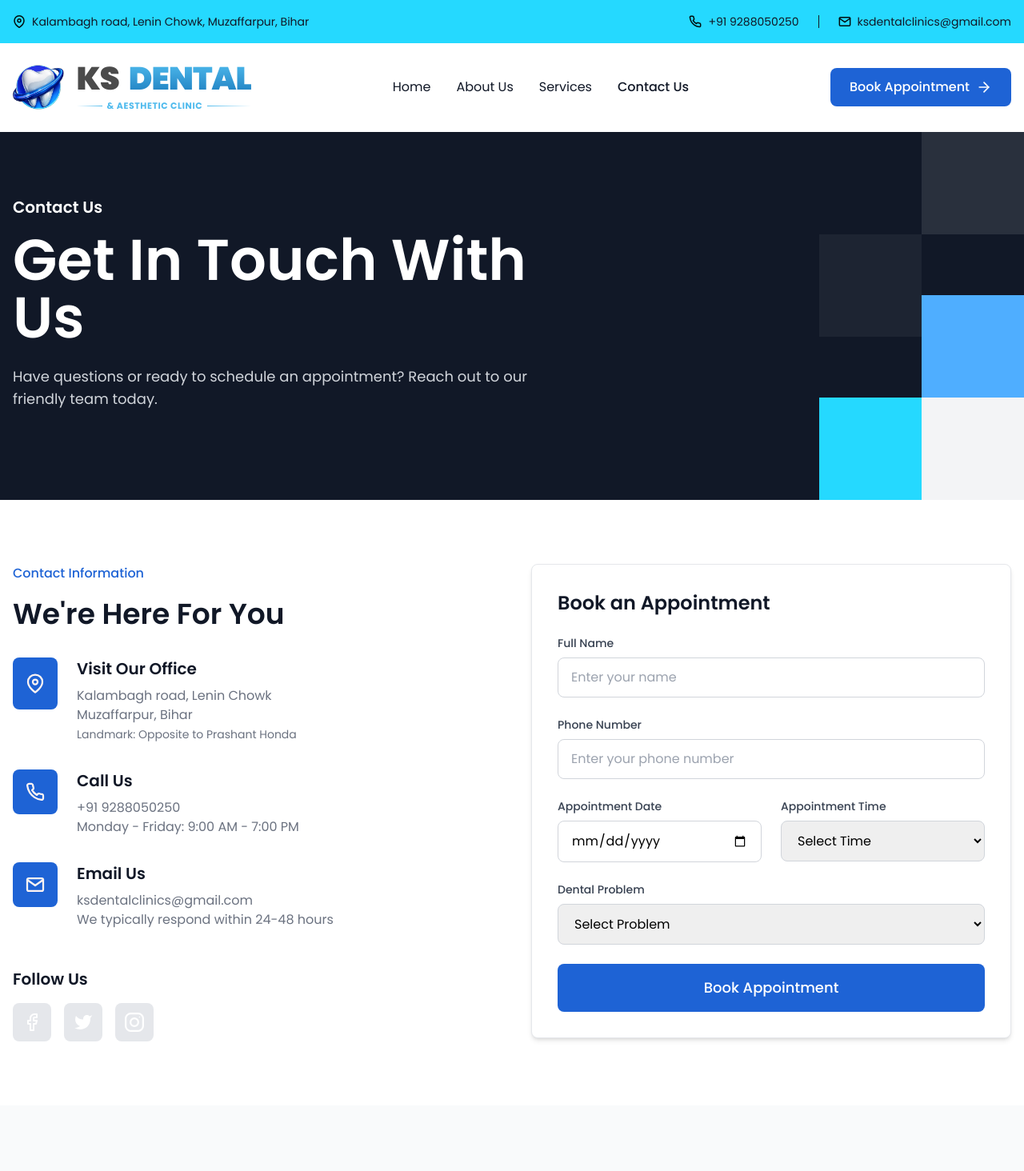
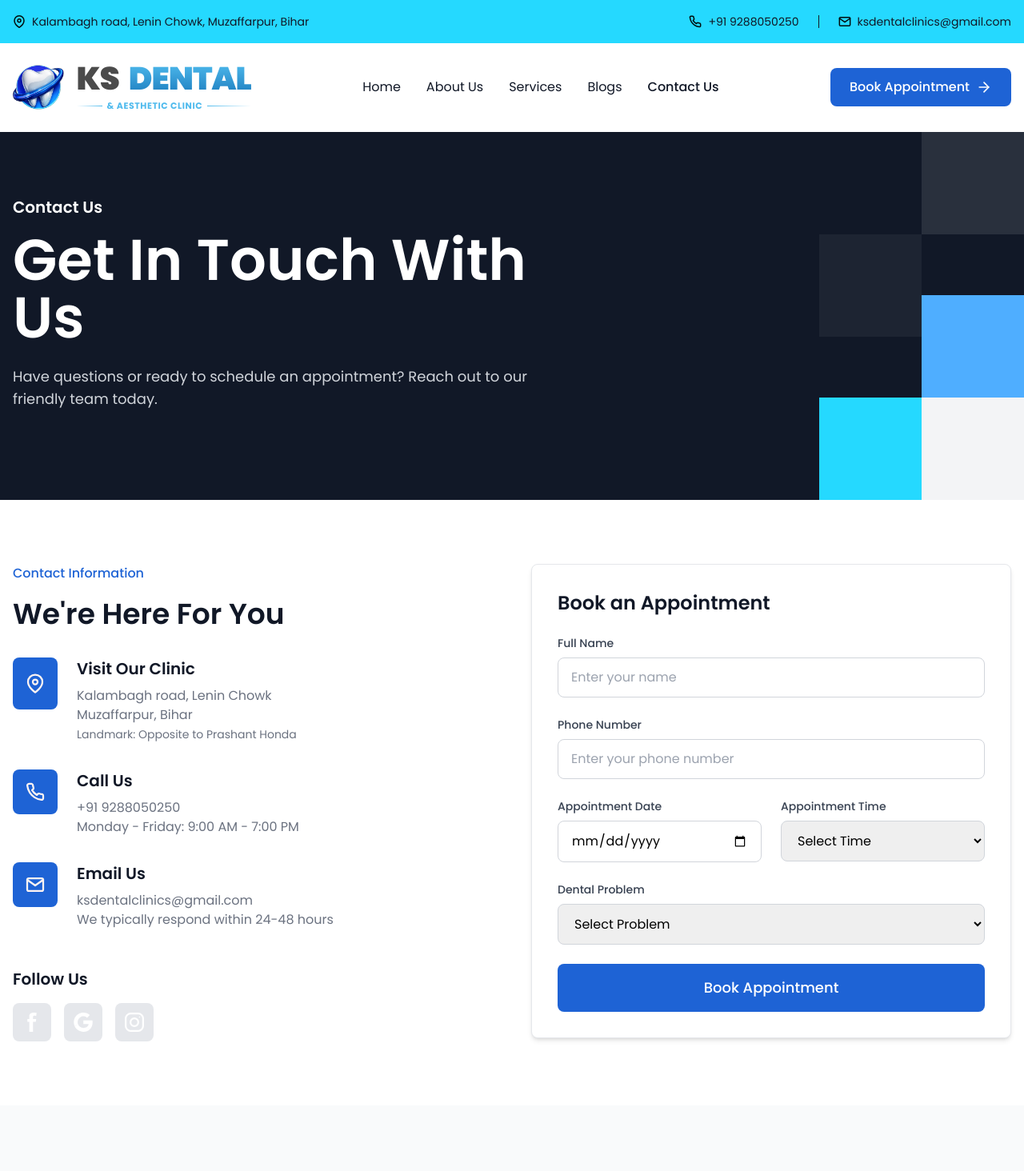
Before and after one commit to Nityom/dental-template, a Next.js app: page /contact in a window 1280 px wide. Shown: the top 1464 px of the page at 80% size. Built offline with nearby package versions, Linux system fonts and the light colour scheme.

Commit message:
feat: Add About Us and Contact Us pages, along with common Header and Footer components and social media icons.

```diff
--- a/src/app/about/page.jsx
+++ b/src/app/about/page.jsx
@@ -49,7 +49,7 @@ export default function AboutPage() {
                 The Journey of KS Dental & Aesthetic Clinic
               </h2>
               <p className="text-gray-500 text-base md:text-lg mb-4 md:mb-6 leading-relaxed">
-                Founded in 2008, KS Dental & Aesthetic Clinic began with a simple vision: to make quality dental care accessible and comfortable for all. Dr. Sarah Mitchell started her practice in a small office with just two dental chairs and a passion for changing how people experience dental visits.
+                Founded in 2008, KS Dental & Aesthetic Clinic began with a simple vision: to make quality dental care accessible and comfortable for all. Dr. Sarah Mitchell started her practice in a small clinic with just two dental chairs and a passion for changing how people experience dental visits.
               </p>
               <p className="text-gray-500 text-base md:text-lg mb-6 md:mb-8 leading-relaxed">
                 Today, we've grown into a state-of-the-art facility with multiple specialized dentists, but our core mission remains the same - to provide personalized, gentle dental care in a relaxed environment where patients feel valued and respected.
--- a/src/app/contact/page.jsx
+++ b/src/app/contact/page.jsx
@@ -8,11 +8,12 @@ import ScrollToTop from '@/components/ui/ScrollToTop';
 import Image from 'next/image';
 import ContactForm from '@/components/common/ContactForm';
 
-export default function ContactPage() {  return (
+export default function ContactPage() {
+  return (
     <div className="min-h-screen bg-white">
       <Header />
       <ScrollToTop />
-        {/* Hero Section */}
+      {/* Hero Section */}
       <section className="bg-gray-900 text-white py-12 md:py-16 lg:py-20 relative overflow-hidden">
         <div className="max-w-7xl mx-auto px-4 relative z-10">
           <div className="max-w-2xl">
@@ -55,7 +56,7 @@ export default function ContactPage() {  return (
                     />
                   </div>
                   <div>
-                    <h3 className="text-xl font-semibold text-gray-900 mb-2">Visit Our Office</h3>
+                    <h3 className="text-xl font-semibold text-gray-900 mb-2">Visit Our Clinic</h3>
                     <p className="text-gray-500">
                       Kalambagh road, Lenin Chowk<br />
                       Muzaffarpur, Bihar<br />
@@ -106,12 +107,12 @@ export default function ContactPage() {  return (
               <div>
                 <h3 className="text-xl font-semibold text-gray-900 mb-4">Follow Us</h3>
                 <div className="flex gap-4">
-                  <div className="bg-gray-200 p-3 rounded-lg hover:bg-[#1E63D5] hover:text-white transition-colors cursor-pointer">
-                    <Image src="/images/img_facebook.svg" alt="Facebook" width={24} height={24} />
-                  </div>
-                  <div className="bg-gray-200 p-3 rounded-lg hover:bg-[#1E63D5] hover:text-white transition-colors cursor-pointer">
-                    <Image src="/images/img_twitter.svg" alt="Twitter" width={24} height={24} />
-                  </div>
+                  <a href="#" target="_blank" rel="noopener noreferrer" className="bg-gray-200 p-3 rounded-lg hover:bg-[#1E63D5] hover:text-white transition-colors cursor-pointer">
+                    <Image src="/images/facebook.svg" alt="Facebook" width={24} height={24} />
+                  </a>
+                  <a href="https://share.google/0e4f22cWCpQTiLwt6" target="_blank" rel="noopener noreferrer" className="bg-gray-200 p-3 rounded-lg hover:bg-[#1E63D5] hover:text-white transition-colors cursor-pointer">
+                    <Image src="/images/google.svg" alt="Google" width={24} height={24} />
+                  </a>
                   <a href="https://www.instagram.com/ksdentalaesthetic" target="_blank" rel="noopener noreferrer" className="bg-gray-200 p-3 rounded-lg hover:bg-[#1E63D5] hover:text-white transition-colors cursor-pointer">
                     <Image src="/images/img_icon_02.svg" alt="Instagram" width={24} height={24} />
                   </a>
@@ -128,11 +129,11 @@ export default function ContactPage() {  return (
             </div>
           </div>
         </div>
-      </section>      {/* Office Hours Section */}
+      </section>      {/* Clinic Hours Section */}
       <section className="py-12 md:py-16 lg:py-20 bg-gray-50">
         <div className="max-w-7xl mx-auto px-4">
           <div className="text-center mb-16">
-            <p className="text-[#1E63D5] font-medium mb-4">Office Hours</p>
+            <p className="text-[#1E63D5] font-medium mb-4">Clinic Hours</p>
             <h2 className="text-4xl font-semibold text-gray-900 mb-6 leading-tight">
               When You Can Visit Us
             </h2>
@@ -229,7 +230,7 @@ export default function ContactPage() {  return (
           </div>
         </div>
       </section>
-        {/* FAQ Section */}
+      {/* FAQ Section */}
       <section className="py-12 md:py-16 lg:py-20 bg-gray-50">
         <div className="max-w-7xl mx-auto px-4">
           <div className="text-center mb-16">
@@ -247,11 +248,11 @@ export default function ContactPage() {  return (
               {[
                 {
                   question: "How do I schedule an appointment?",
-                  answer: "You can schedule an appointment by calling our office, using the contact form on our website, or sending us an email. We'll respond to your request as soon as possible to confirm your appointment time."
+                  answer: "You can schedule an appointment by calling our clinic, using the contact form on our website, or sending us an email. We'll respond to your request as soon as possible to confirm your appointment time."
                 },
                 {
                   question: "Do you accept dental insurance?",
-                  answer: "Yes, we accept most major dental insurance plans. Please contact our office to verify that we accept your specific insurance provider and plan."
+                  answer: "Yes, we accept most major dental insurance plans. Please contact our clinic to verify that we accept your specific insurance provider and plan."
                 },
                 {
                   question: "What should I bring to my first appointment?",
--- a/src/components/common/Footer.jsx
+++ b/src/components/common/Footer.jsx
@@ -72,13 +72,15 @@ const Footer = () => {
               className="flex gap-3"
               variants={staggerContainer(0.1, 0)}
             >
+              <Link href="https://share.google/0e4f22cWCpQTiLwt6" target="_blank" rel="noopener noreferrer">
                 <motion.div
                   className="bg-[#1E63D5] p-2 md:p-3 rounded-lg"
                   whileHover={{ scale: 1.1 }}
                   whileTap={{ scale: 0.95 }}
                 >
-                <Image src="/images/img_twitter.svg" alt="Twitter" width={16} height={16} />
+                  <Image src="/images/google.svg" alt="Google" width={16} height={16} />
                 </motion.div>
+              </Link>
               <Link href="https://www.instagram.com/ksdentalaesthetic" target="_blank" rel="noopener noreferrer">
                 <motion.div
                   className="bg-[#1E63D5] p-2 md:p-3 rounded-lg"
@@ -86,6 +88,15 @@ const Footer = () => {
                   whileTap={{ scale: 0.95 }}
                 >
                   <Image src="/images/img_icon_02.svg" alt="Instagram" width={16} height={16} />
+                </motion.div>
+              </Link>
+              <Link href="#" target="_blank" rel="noopener noreferrer">
+                <motion.div
+                  className="bg-[#1E63D5] p-2 md:p-3 rounded-lg"
+                  whileHover={{ scale: 1.1 }}
+                  whileTap={{ scale: 0.95 }}
+                >
+                  <Image src="/images/facebook.svg" alt="Facebook" width={16} height={16} />
                 </motion.div>
               </Link>
               <motion.div
@@ -140,6 +151,9 @@ const Footer = () => {
                   </motion.li>
                   <motion.li variants={navItemAnimation}>
                     <Link href="/contact" className="text-gray-300 hover:text-white transition-colors">Contact Us</Link>
+                  </motion.li>
+                  <motion.li variants={navItemAnimation}>
+                    <Link href="https://blog.ksdentalclinics.com" target="_blank" rel="noopener noreferrer" className="text-gray-300 hover:text-white transition-colors">Blogs</Link>
                   </motion.li>
                 </motion.ul>
               )}
--- a/src/components/common/Header.jsx
+++ b/src/components/common/Header.jsx
@@ -114,6 +114,11 @@ const Header = () => {
               </Link>
             </motion.div>
             <motion.div whileHover={{ scale: 1.1 }} variants={navItemAnimation}>
+              <Link href="https://blog.ksdentalclinics.com" target="_blank" rel="noopener noreferrer" className="text-gray-900 hover:text-[#1E63D5] transition-colors">
+                Blogs
+              </Link>
+            </motion.div>
+            <motion.div whileHover={{ scale: 1.1 }} variants={navItemAnimation}>
               <Link href="/contact" className={`text-gray-900 hover:text-[#1E63D5] transition-colors ${pathname === '/contact' ? 'text-[#1E63D5] font-medium' : ''}`}>
                 Contact Us
               </Link>
@@ -220,6 +225,20 @@ const Header = () => {
                   whileHover={{ backgroundColor: '#F2F8FF' }}
                 >
                   <Link
+                    href="https://blog.ksdentalclinics.com"
+                    target="_blank"
+                    rel="noopener noreferrer"
+                    className="px-4 py-3 border-b border-gray-100 block text-gray-900"
+                  >
+                    Blogs
+                  </Link>
+                </motion.div>
+
+                <motion.div
+                  variants={navItemAnimation}
+                  whileHover={{ backgroundColor: '#F2F8FF' }}
+                >
+                  <Link
                     href="/contact"
                     className={`px-4 py-3 block ${pathname === '/contact' ? 'bg-[#F2F8FF] text-[#1E63D5]' : 'text-gray-900'}`}
                   >
```
Also changed, not shown: public/images/facebook.svg (added), public/images/google.svg (added). Lines whose indentation alone changed are shown as unchanged.
